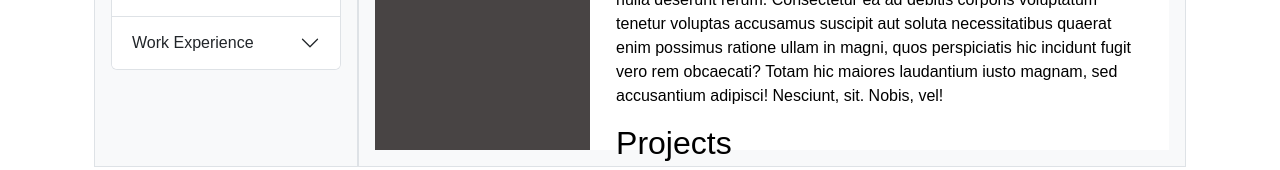
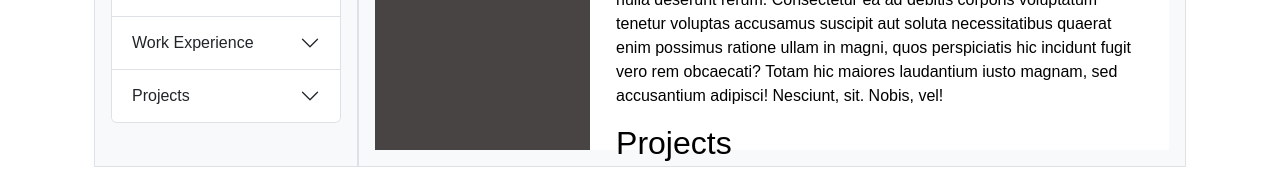
Before and after one commit to MwVc/cv-application, a React (Vite) app: page / in a window 1280 px wide. Shown: the part 1064-1234 px from the top of the page. Built offline with nearby package versions, Linux system fonts and the light colour scheme.

Commit message:
Import Projects component and implement it in Form component using accordion

```diff
--- a/src/components/Form/Form.jsx
+++ b/src/components/Form/Form.jsx
@@ -1,6 +1,7 @@
 import GeneralInformation from "./GeneralInformation";
 import EducationalExperience from "./EducationalExperience";
 import PracticalExperience from "./PracticalExperience";
+import Projects from "./Projects";
 import WorkExperience from "./WorkExperience";
 import Accordion from "react-bootstrap/Accordion";
 
@@ -21,6 +22,10 @@ export default function Form({
   setWorkExperience,
   submittedWorkExperience,
   setSubmittedWorkExperience,
+  project,
+  setProject,
+  submittedProjects,
+  setSubmittedProjects,
 }) {
   return (
     <Accordion defaultActiveKey={["0"]} alwaysOpen>
@@ -70,6 +75,17 @@ export default function Form({
           />
         </Accordion.Body>
       </Accordion.Item>
+      <Accordion.Item eventKey="4">
+        <Accordion.Header>Projects</Accordion.Header>
+        <Accordion.Body>
+          <Projects
+            project={project}
+            setProject={setProject}
+            submittedProjects={submittedProjects}
+            setSubmittedProjects={setSubmittedProjects}
+          />
+        </Accordion.Body>
+      </Accordion.Item>
     </Accordion>
   );
 }
```
